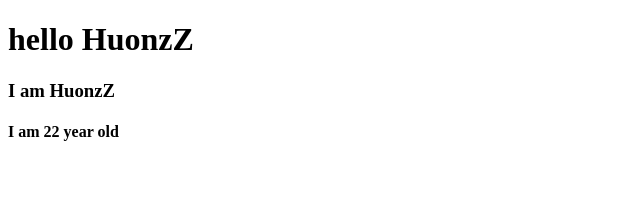
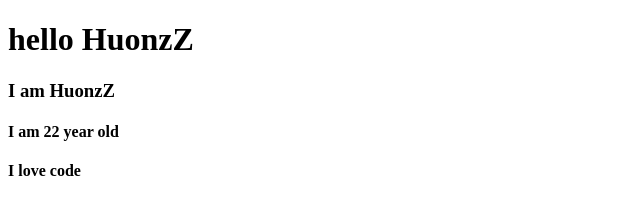
Before and after one commit to HuonzZ/MyProject, a plain HTML site: page index.html in a window 1280 px wide. Shown: the full height of the page, 0-640 px from the left. Drawn offline with Linux system fonts and the light colour scheme.

Commit message:
I love code

```diff
--- a/index.html
+++ b/index.html
@@ -10,5 +10,6 @@
     <h1>hello HuonzZ</h1>
     <h3>I am HuonzZ</h3>
     <h4>I am 22 year old</h4>
+    <h4>I love code</h4>
 </body>
 </html>
```
